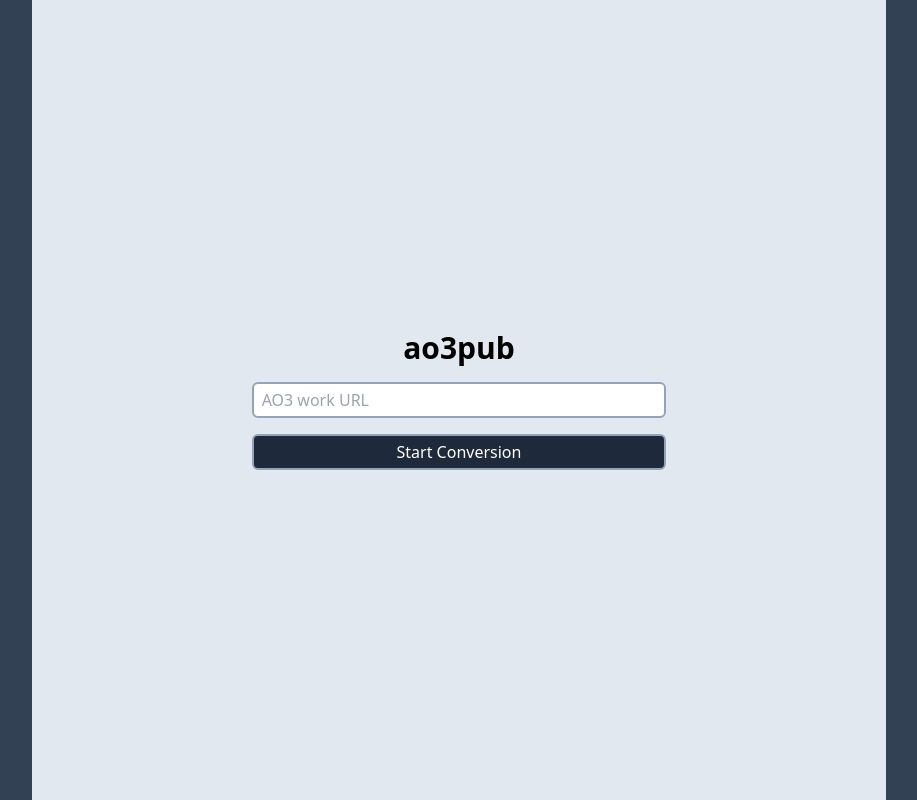
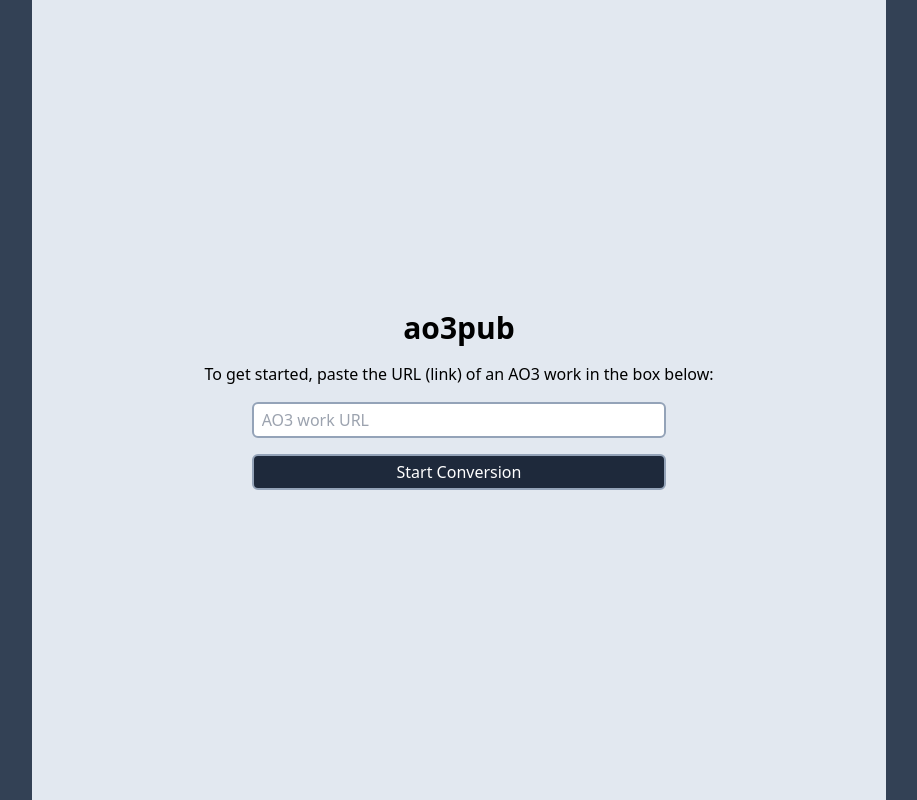
Before and after one commit to tweakdeveloper/ao3pub-front, a SvelteKit app: page / in a window 1280 px wide. Shown: the whole page, without its empty margins (181-1098 px from the left). Built offline with nearby package versions, Linux system fonts and the light colour scheme.

Commit message:
add helper text to home page

```diff
--- a/src/routes/+page.svelte
+++ b/src/routes/+page.svelte
@@ -8,6 +8,7 @@
   <title>ao3pub</title>
 </svelte:head>
 <h1 class="font-bold text-3xl">ao3pub</h1>
+<p>To get started, paste the URL (link) of an AO3 work in the box below:</p>
 <form method="POST" class="flex flex-col gap-4 w-full lg:w-1/2" use:enhance>
   <input
     name="workURL"
```
